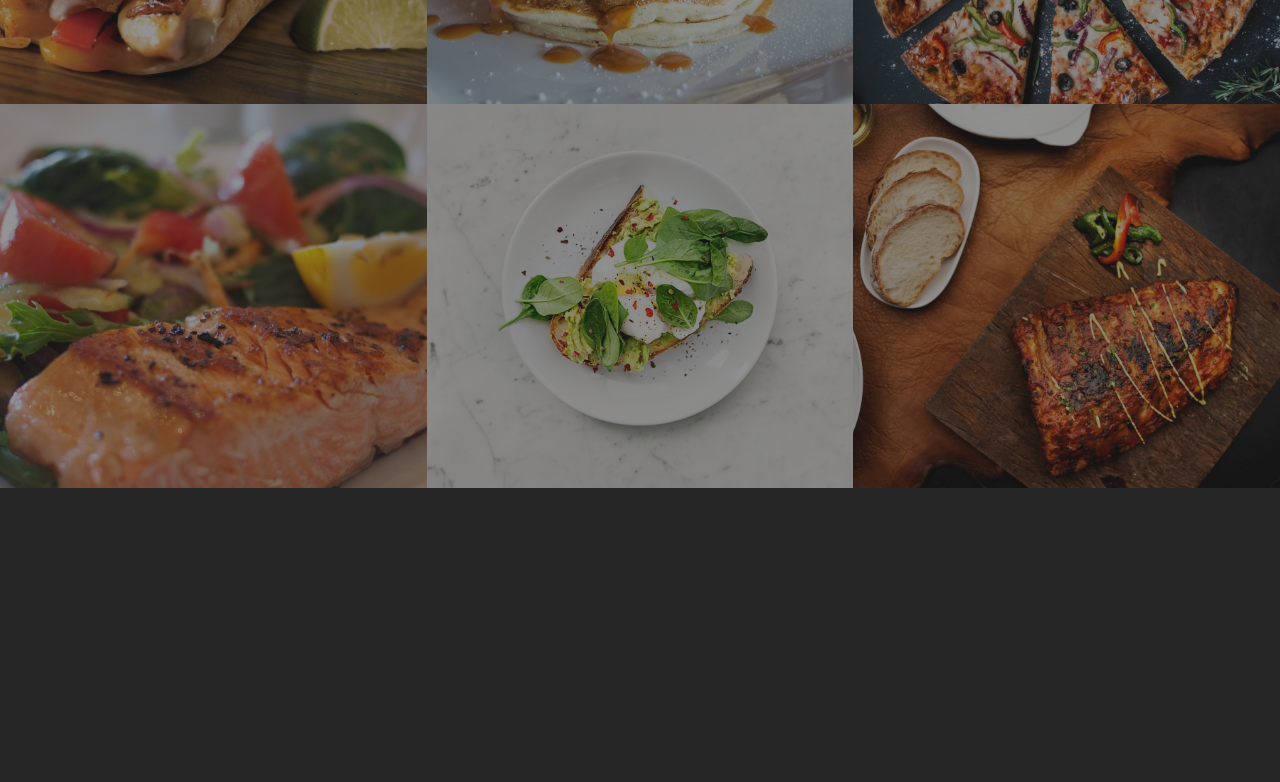
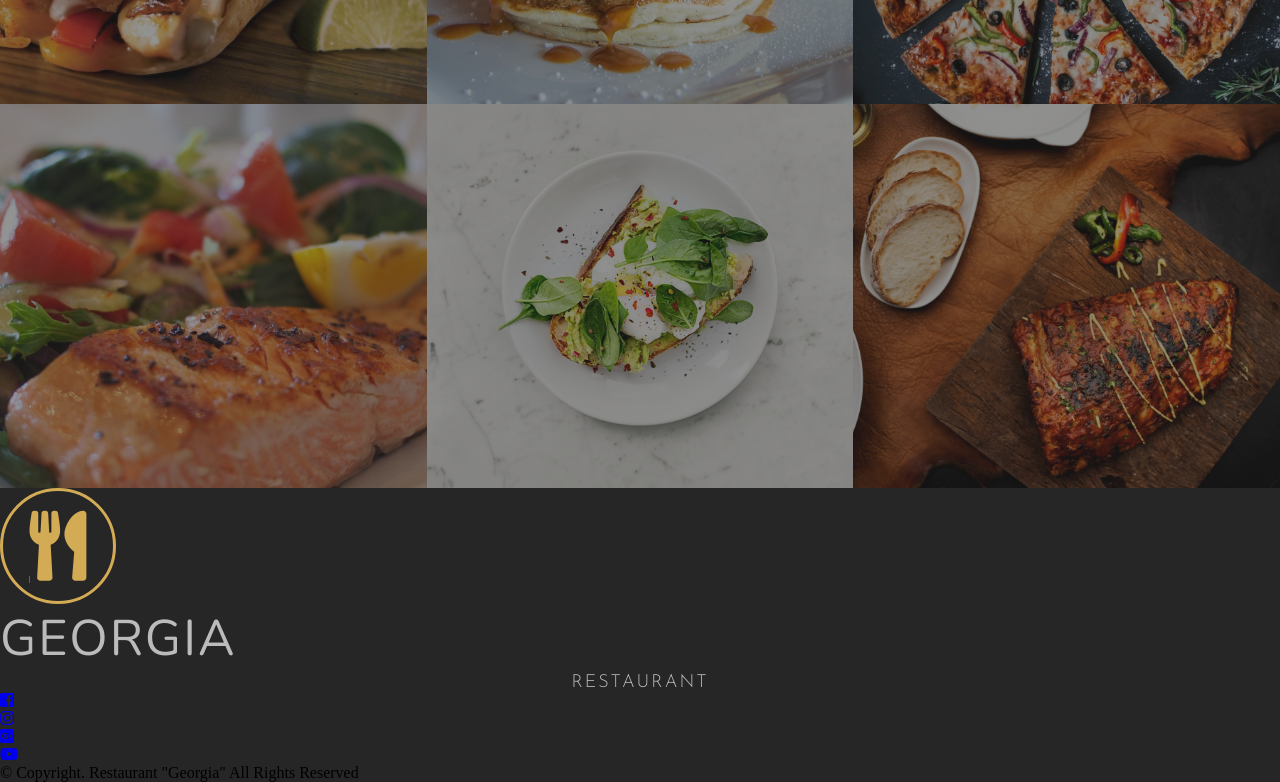
Before and after one commit to Rain-kanyini/udemy-resturant-georgia, a website: page index.html in a window 1280 px wide. Shown: the part 1800-2582 px from the top of the page. Before the commit the page ends 2288 px from the top, so only its background shows below. Drawn offline with nearby package versions, Linux system fonts and the light colour scheme.

Commit message:
Create Structure of Footer

```diff
--- a/index.html
+++ b/index.html
@@ -17,6 +17,7 @@
     <title>Restaurant "Georgia"</title>
   </head>
   <body>
+    <! --Header-->
     <header class="header">
       <div class="brand">
         <a href="#" class="logo"><i class="fas fa-utensils"></i></a>
@@ -31,6 +32,9 @@
           <button type="button" class="main-btn">Reservation</button>
       </div>
     </header>
+    <! -- End of Header-->
+
+    <! --About Us-->
     <section class="about-us">
       <div class="about-us-left">
         <img src="images/about-us-img.png" alt="about us">
@@ -52,6 +56,9 @@
           <button type="button" class="main-btn">Read More</button>
       </div>
     </section>
+    <! -- End of About Us-->
+
+    <! --Card Gallery-->
     <section class="gallery">
       <div class="cards-wrapper">
         <div class="card">
@@ -104,5 +111,47 @@
         </div>
       </div>
     </section>
+    <! --End of Card Gallery-->
+
+    <! --Footer-->
+    <footer class="footer">
+      <div class="footer-header">
+        <a href="#" class="logo"><i class="fas fa-utensils"></i></a>
+        <div>
+          <h1 class="main-name">Georgia</h1>
+          <p class="sub-name">Restaurant</p>
+        </div>
+      </div>
+      <div class="footer-social-meida">
+        <ul class="social-media">
+          <li class="social-media-item">
+            <a href="#" class="social-media-link">
+              <i class="fab fa-facebook-square"></i>
+            </a>
+          </li>
+          <li class="social-media-item">
+            <a href="#" class="social-media-link">
+              <i class="fab fa-instagram"></i>
+            </a>
+          </li>
+          <li class="social-media-item">
+            <a href="#" class="social-media-link">
+              <i class="fab fa-google-plus-square"></i>
+            </a>
+          </li>
+          <li class="social-media-item">
+            <a href="#" class="social-media-link">
+              <i class="fab fa-youtube"></i>
+            </a>
+          </li>
+        </ul>
+      </div>
+      <div class="footer-copyright">
+        <p class="footer-copyright-paragraph">
+          &copy; Copyright. Restaurant "Georgia" All Rights Reserved
+        </p>
+      </div>
+    </footer>
+    <! --End of Footer-->
   </body>
 </html>
```
